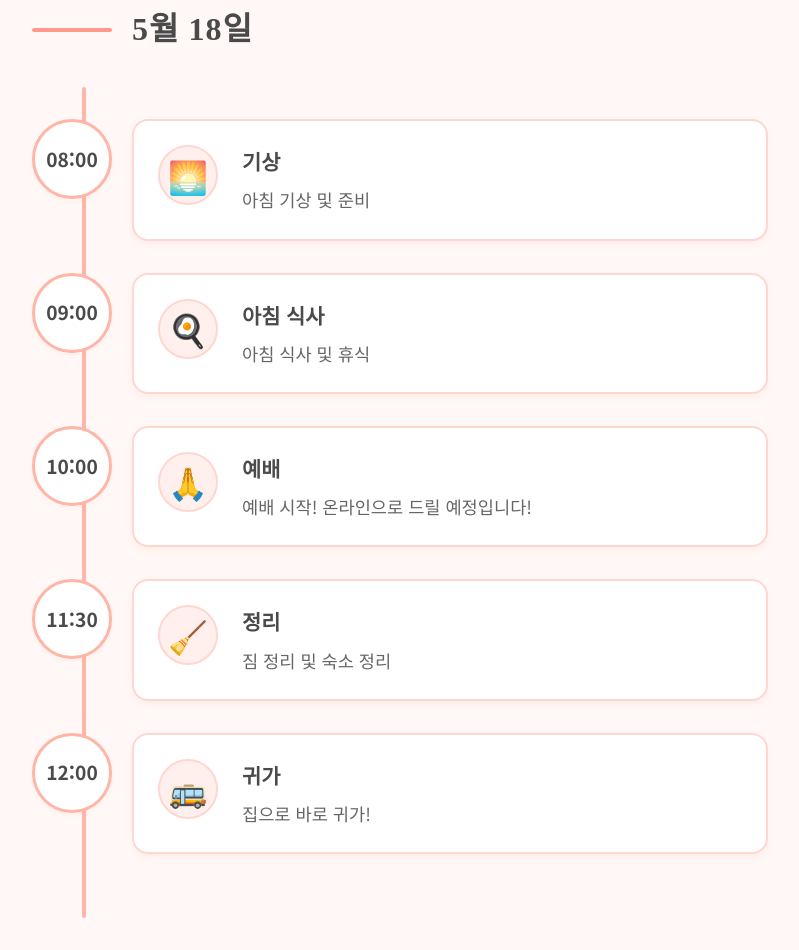
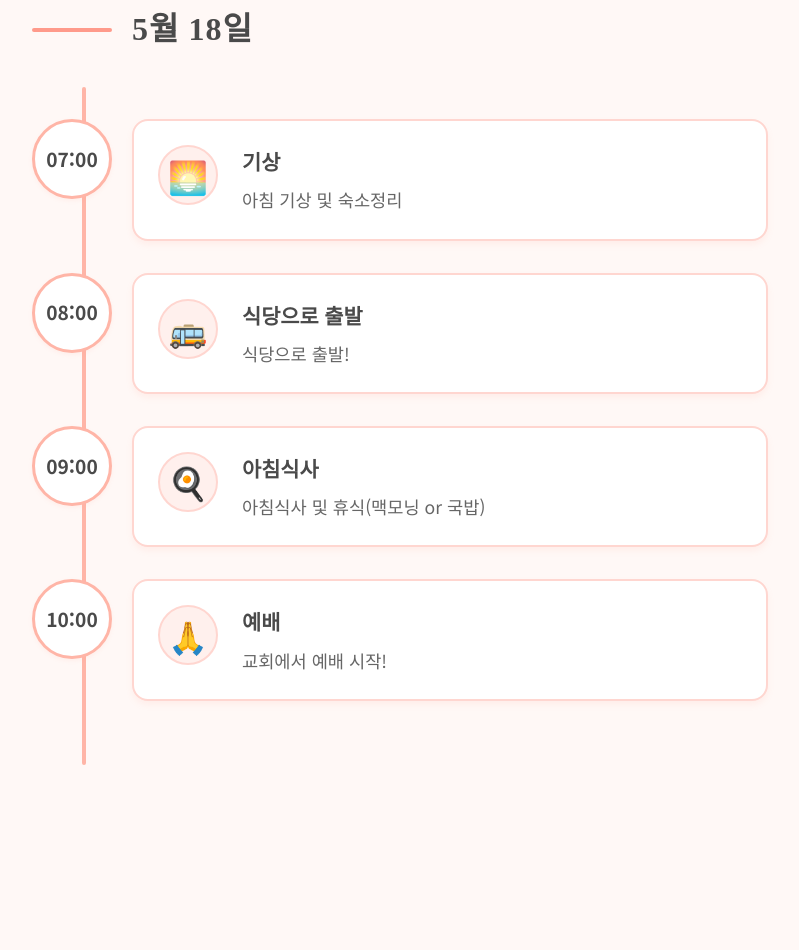
Before and after one commit to parksangryong/joy-qr, a React (Vite) app: page /timetable in a window 1280 px wide. Shown: the part 1620-2570 px from the top of the page, without its empty margins (240-1039 px from the left). After the commit the page ends 2417 px from the top, so only its background shows below. Built offline with nearby package versions, Linux system fonts and the light colour scheme; a web font is replaced by a local one.

Commit message:
일정 변경

```diff
--- a/src/pages/SchedulePage.tsx
+++ b/src/pages/SchedulePage.tsx
@@ -67,38 +67,31 @@ const scheduleData: ScheduleItem[] = [
     date: "5월 17일",
   },
   {
-    time: "08:00",
+    time: "07:00",
     title: "기상",
-    description: "아침 기상 및 준비",
+    description: "아침 기상 및 숙소정리",
     icon: "🌅",
     date: "5월 18일",
   },
   {
+    time: "08:00",
+    title: "식당으로 출발",
+    description: "식당으로 출발!",
+    icon: "🚌",
+    date: "5월 18일",
+  },
+  {
     time: "09:00",
-    title: "아침 식사",
-    description: "아침 식사 및 휴식",
+    title: "아침식사",
+    description: "아침식사 및 휴식(맥모닝 or 국밥)",
     icon: "🍳",
     date: "5월 18일",
   },
   {
     time: "10:00",
     title: "예배",
-    description: "예배 시작! 온라인으로 드릴 예정입니다!",
+    description: "교회에서 예배 시작!",
     icon: "🙏",
-    date: "5월 18일",
-  },
-  {
-    time: "11:30",
-    title: "정리",
-    description: "짐 정리 및 숙소 정리",
-    icon: "🧹",
-    date: "5월 18일",
-  },
-  {
-    time: "12:00",
-    title: "귀가",
-    description: "집으로 바로 귀가!",
-    icon: "🚌",
     date: "5월 18일",
   },
 ];
```
